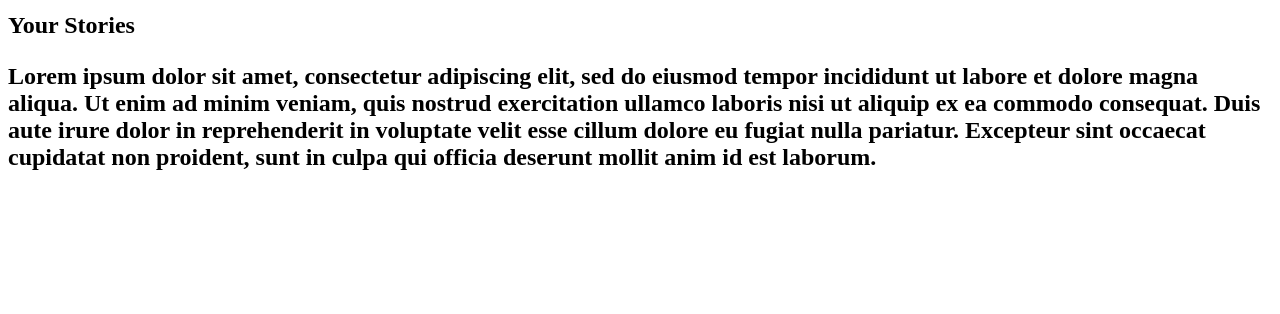
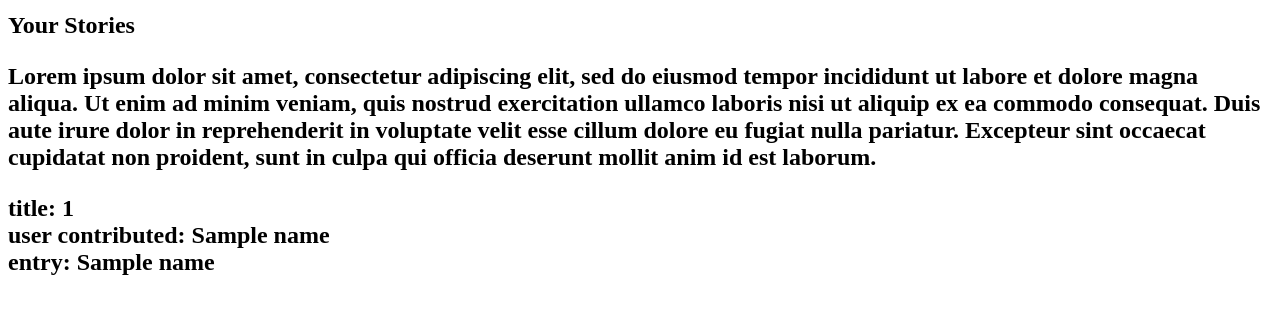
Before and after one commit to rachelxiao907/redacted, a Flask app: template app/templates/home.html in a window 1280 px wide. Shown: the part 221-535 px from the top of the page. Run offline with Flask 2, Linux system fonts and the light colour scheme; the template is opened without the code that fills it: most values are stand-ins (such as "Sample title", 1, 10 or a date in 2020).

Commit message:
past stories showing

```diff
--- a/app/app.py
+++ b/app/app.py
@@ -81,16 +81,13 @@ def disp_loginpage():
 def load_home():
     if("login" in session and not(session["login"] == False)):
         if(request.method == "POST"):
-            if(request.form["type"] == "create"):
-                try:
-                    db.create_story(request.form['title'], session["login"],request.form['content'])
-                except sqlite3.IntegrityError:
-                    render_template('home.html', name = session["login"], error = "title already exist")
+            db.add_to_story(request.form["title"], session["login"],request.form["entry"])
+        past_stories = db.get_stories_contributed(session["login"])
+        list_story = []
+        for i in past_stories:
+            list_story.append(db.get_story(i))
 
-            else:
-                db.add_to_story(request.form["title"], session["login"],request.form["entry"])
-
-        return render_template('home.html', name = session["login"]) # render login page with an error message
+        return render_template('home.html', name = session["login"], story_col = list_story) # render login page with an error message
     else:
         return redirect("/")
 
@@ -161,7 +158,8 @@ def add_a_story(story):
                 title+="_"
             else:
                 title += i
-        return render_template("add_story.html", last_contributor=last_entry[0],last_entry = last_entry[1], title = story)
+
+        return render_template("add_story.html", last_contributor=last_entry[0],last_entry = last_entry[1], title = title)
     else:
         return redirect("/")
 
@@ -173,7 +171,7 @@ def create_story():
             print(request.form)
             try:
                 db.create_story(request.form['title'], session["login"],request.form['content'])
-                return render_template('create.html', message = "You've created a story!" )
+                return redirect("/home")
             except sqlite3.IntegrityError:
                 return render_template('create.html', message = "Title already exists" )
         else:
--- a/app/templates/create.html
+++ b/app/templates/create.html
@@ -9,7 +9,7 @@
     <h1>
         Start a Story
     </h1>
-    <form action="/home" method="POST">
+    <form action="/create" method="POST">
       <h2> Title:</h2>
       <input type="text" name="title" maxlength = "50">
       <br><br>
--- a/app/templates/home.html
+++ b/app/templates/home.html
@@ -22,8 +22,13 @@
         </p>
     <div>
 
-
-
+    {%for story in story_col%}
+    title: {{story[0]}}<br/>
+    {%for field in story[1] %}
+    user contributed: {{field}} <br/>
+    entry: {{story[2][loop.index0]}} <br/><br/>
+    {%endfor%}
+    {%endfor%}
   </body>
 
 </html>
```
